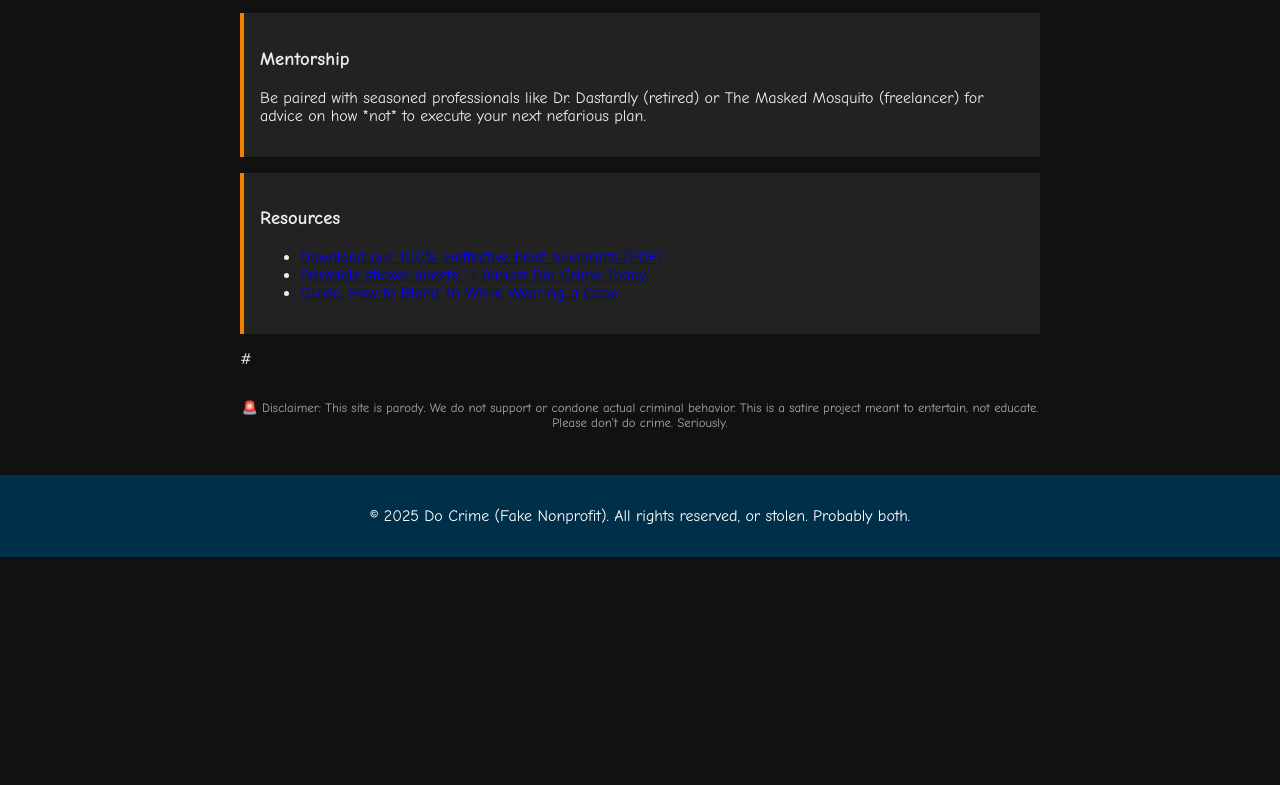
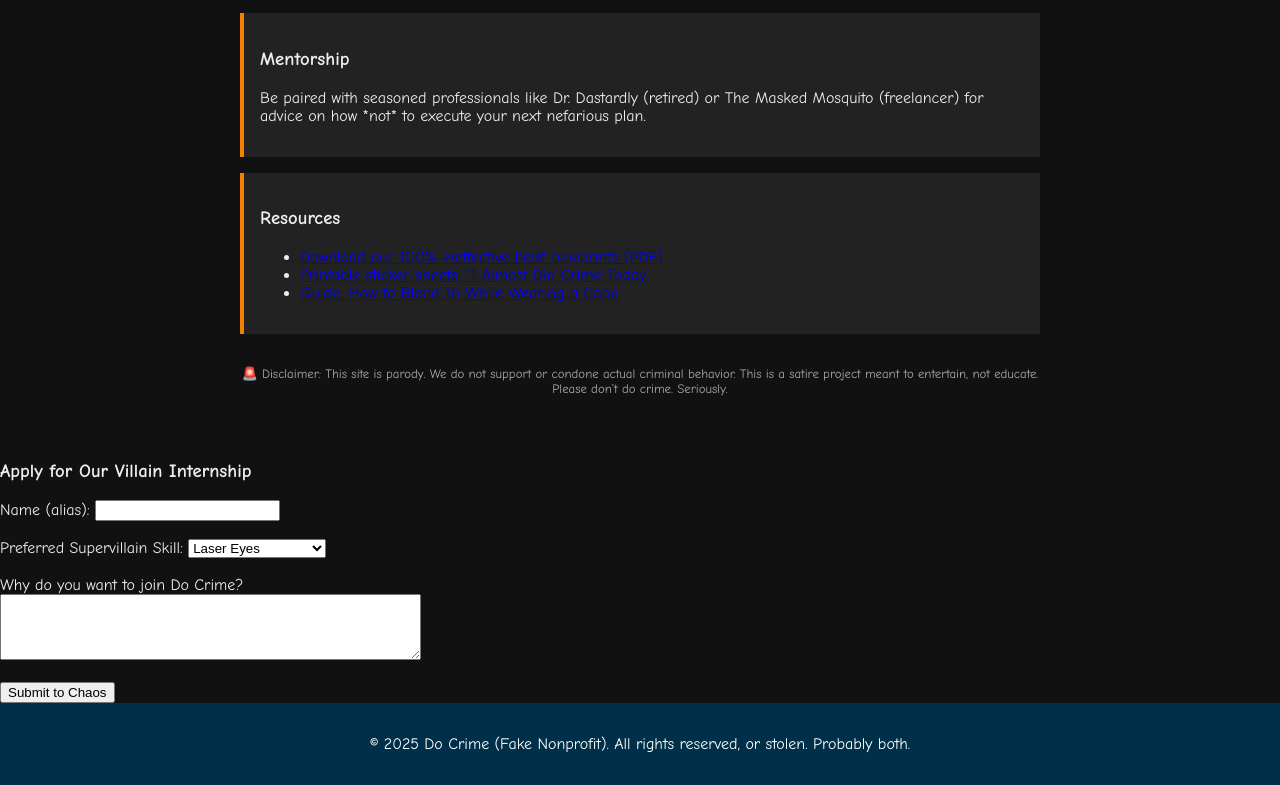
Before and after one commit to distillari/docrimeorg, a plain HTML site: page index.html in a window 1280 px wide. Shown: the part 498-1283 px from the top of the page. Before the commit the page ends 1055 px from the top, so only its background shows below. Drawn offline with Linux system fonts and the light colour scheme.

Commit message:
Update index.html

```diff
--- a/index.html
+++ b/index.html
@@ -90,8 +90,26 @@
     </ul>
   </div>
 
-#  <p class="disclaimer">🚨 Disclaimer: This site is parody. We do not support or condone actual criminal behavior. This is a satire project meant to entertain, not educate. Please don’t do crime. Seriously.</p>
+  <p class="disclaimer">🚨 Disclaimer: This site is parody. We do not support or condone actual criminal behavior. This is a satire project meant to entertain, not educate. Please don’t do crime. Seriously.</p>
 </section>
+
+<form onsubmit="alert('Thank you for your criminally bad application!'); return false;">
+  <h3>Apply for Our Villain Internship</h3>
+  <label>Name (alias): <input type="text" required></label><br><br>
+  <label>Preferred Supervillain Skill:
+    <select>
+      <option>Laser Eyes</option>
+      <option>Disguises</option>
+      <option>Sarcasm</option>
+      <option>Other (Unspecified)</option>
+    </select>
+  </label><br><br>
+  <label>Why do you want to join Do Crime?<br>
+    <textarea rows="4" cols="50" required></textarea>
+  </label><br><br>
+  <button type="submit">Submit to Chaos</button>
+</form>
+
 
 <footer>
   <p>© 2025 Do Crime (Fake Nonprofit). All rights reserved, or stolen. Probably both.</p>
```
